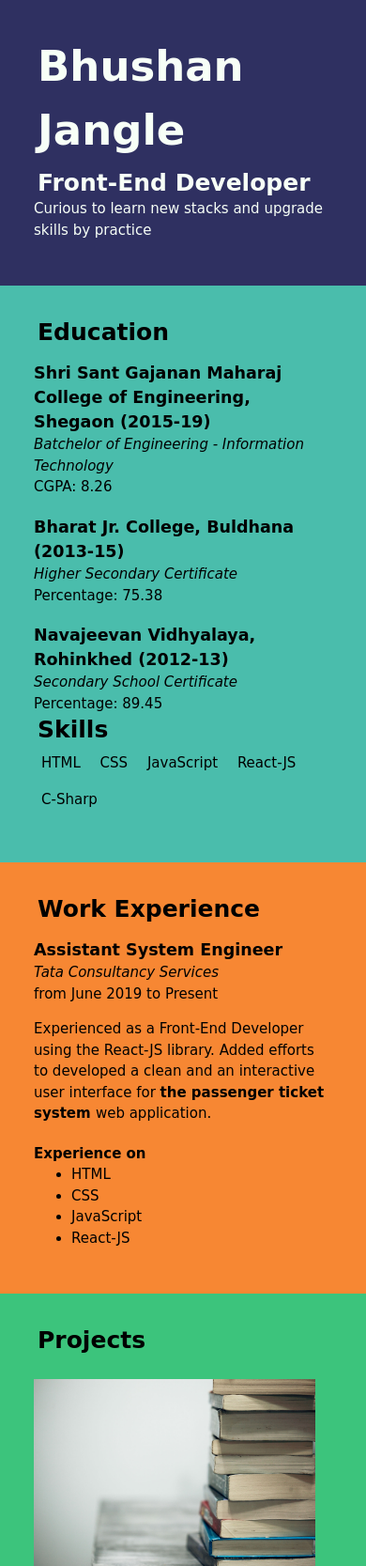
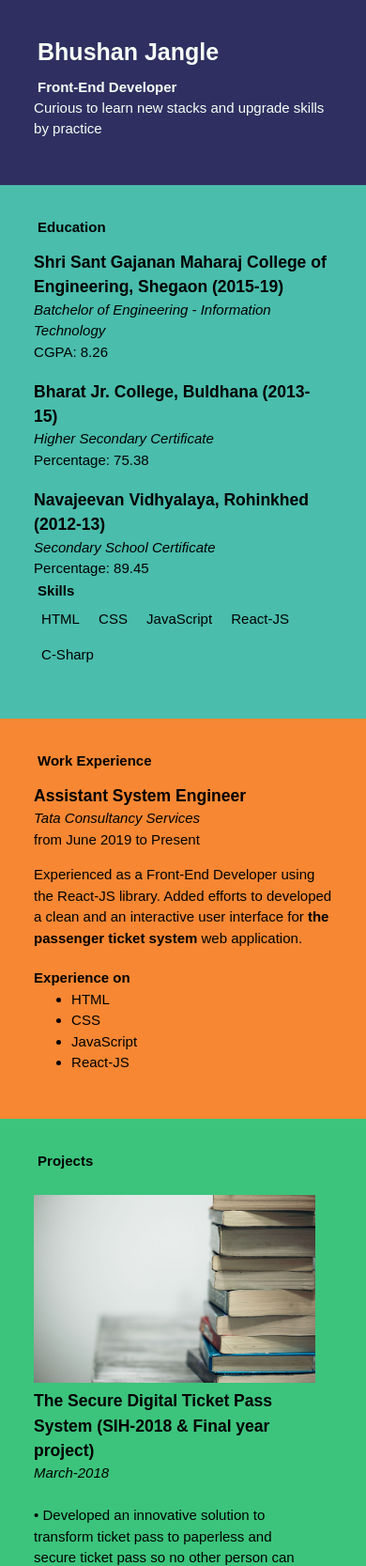
Before and after one commit to bhushan-jangle/bhushanjangle, a PHP site: page / in a window 390 px wide. Shown: the top 1667 px of the page at 94% size. Run offline with PHP 8.4, Linux system fonts and the light colour scheme.

Commit message:
Add files via upload

```diff
--- a/css/index.css
+++ b/css/index.css
@@ -23,7 +23,7 @@ body{
     background:#f7fff7;
     margin: 0px;
     padding: 0px;
-    font-family: 'Odibee Sans', cursive;
+    font-family: 'Montserrat', sans-serif;
     font-size: 15px;
     line-height: 1.5;
 }
@@ -61,7 +61,7 @@ h4{
 
 h1 , h2{
     margin: 4px;
-    font-family: 'Limelight', cursive;
+    font-family: 'Montserrat', sans-serif;
     font-weight: 400px;
 }
 
@@ -244,7 +244,7 @@ footer{
 
 @media screen and (max-width:859px) {
     h1{
-        font-size: 45px;
+        font-size: 40px;
         margin-bottom: 10px;
     }
     h2{
@@ -277,3 +277,39 @@ footer{
     }
 
 }
+
+
+@media screen and (max-width:439px) {
+	h1{
+        font-size: 25px;
+        margin-bottom: 10px;
+    }
+    h2{
+        font-size: 15px;
+        line-height: 1;
+    }
+
+    /* .contact-item{
+        display: inline-flex;
+        grid-template-columns: 1fr, 1fr;
+        margin: 0;
+        flex-wrap: wrap;
+    }
+
+    .contact-link{
+        flex: 0  0 60%;  /* flex-grow, flex-shrink, flex-basis */
+        /* flex-wrap: wrap;
+    } */
+
+    .skill-sets{
+        list-style-type: none;
+        padding: 0;
+        display: list-item;
+        justify-content: left;
+    }
+
+    .skill-sets li{
+        padding: 8px;
+        display: inline-block;
+    }
+}
```
